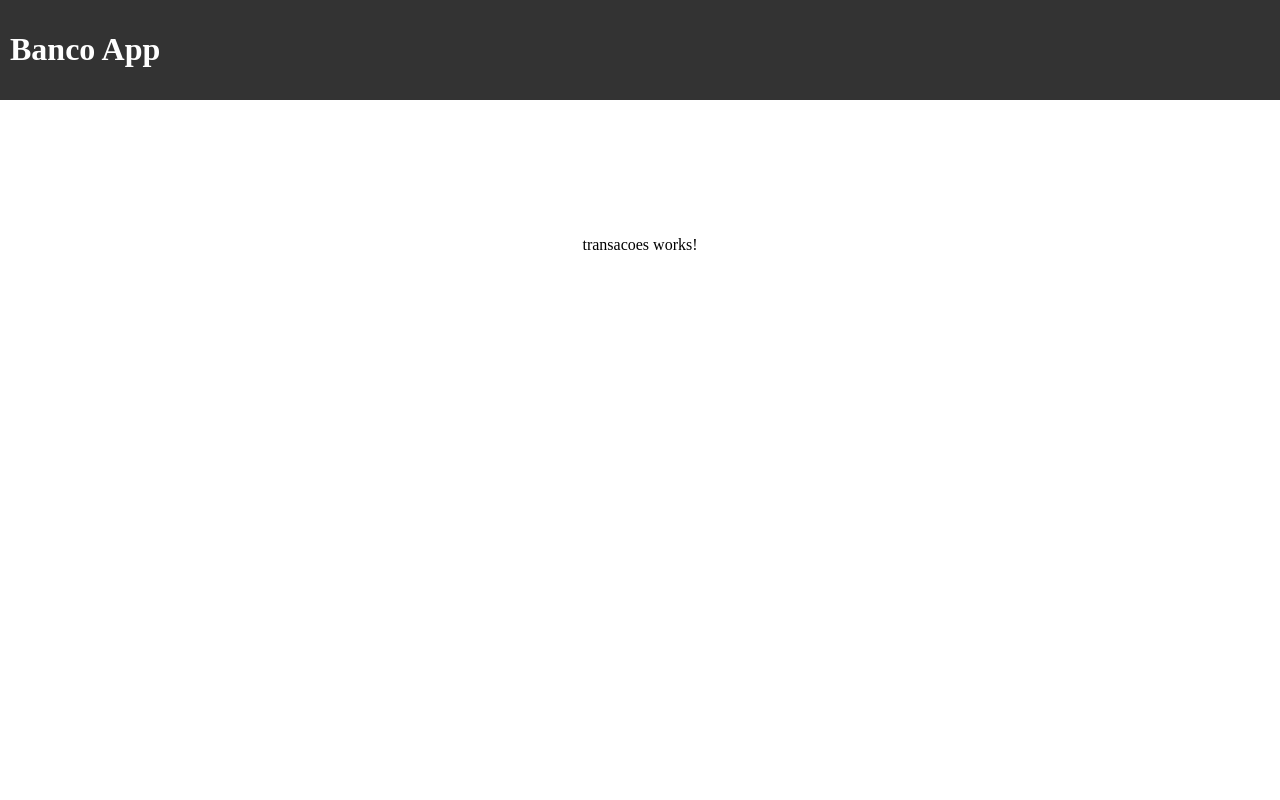
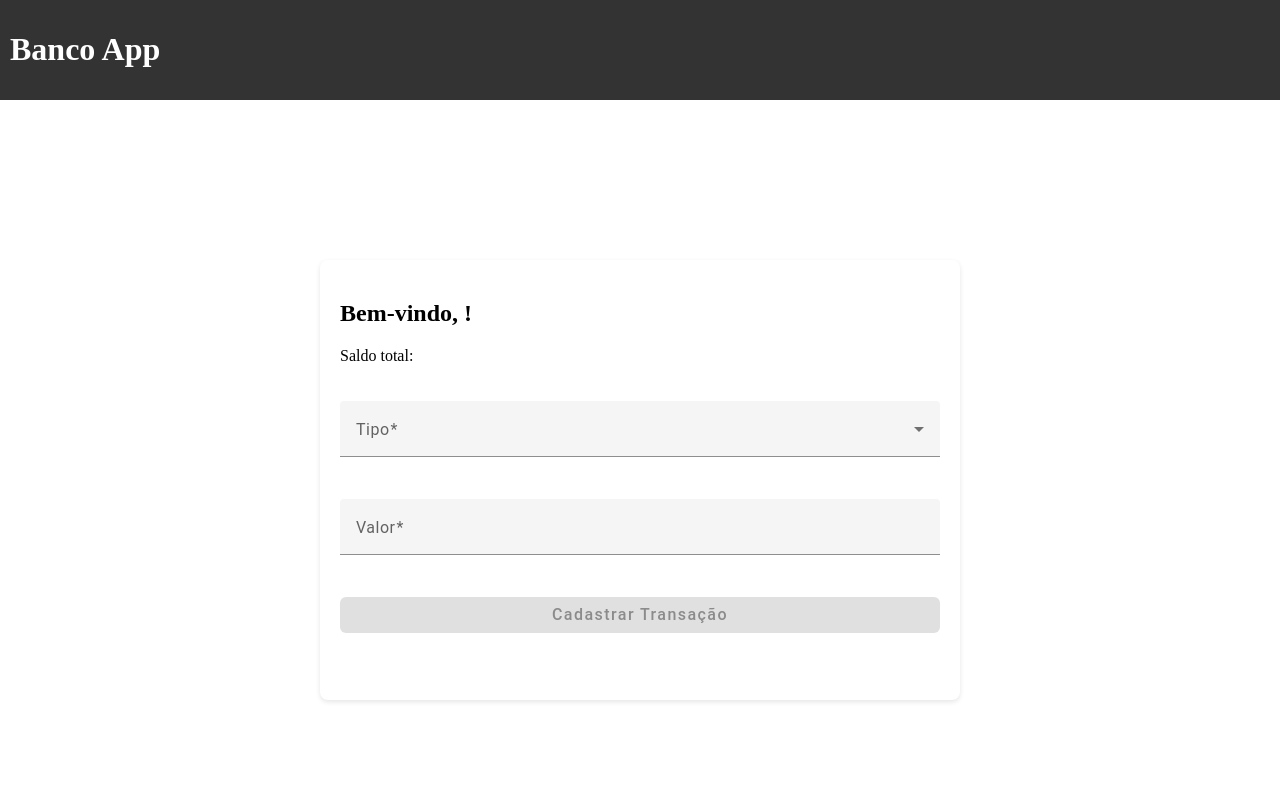
Before and after one commit to alinebianca2/banco-app, an Angular app: page /transacoes/1 in a window 1280 px wide. Shown: the top 800 px of the page. Built offline with nearby package versions, Linux system fonts and the light colour scheme; no server answers.

Commit message:
feat: transacoesModule

```diff
--- a/src/app/modules/transacoes/transacoes.module.ts
+++ b/src/app/modules/transacoes/transacoes.module.ts
@@ -2,6 +2,8 @@ import { NgModule } from '@angular/core';
 import { CommonModule } from '@angular/common';
 import { TransacoesComponent } from './transacoes/transacoes.component';
 import { SharedModule } from 'src/app/shared/shared.module';
+import { ReactiveFormsModule } from '@angular/forms';
+
 
 
 
@@ -11,7 +13,9 @@ import { SharedModule } from 'src/app/shared/shared.module';
   ],
   imports: [
     CommonModule,
-    SharedModule
+    SharedModule,
+    ReactiveFormsModule
+
   ]
 })
 export class TransacoesModule { }
--- a/src/app/modules/transacoes/transacoes/transacoes.component.html
+++ b/src/app/modules/transacoes/transacoes/transacoes.component.html
@@ -1 +1,43 @@
-<p>transacoes works!</p>
+<form [formGroup]="transacaoForm" (ngSubmit)="onSubmit()">
+
+  <div class="cliente-info">
+    <h2>Bem-vindo, {{clientName}}!</h2>
+    <p>Saldo total: {{ this.saldoTotal | currency: 'BRL' }}</p>
+  </div>
+  <mat-form-field appearance="fill">
+    <mat-label>Tipo</mat-label>
+    <mat-select formControlName="tipo" required>
+      <mat-option value="credito">Crédito</mat-option>
+      <mat-option value="debito">Débito</mat-option>
+    </mat-select>
+    <mat-error *ngIf="transacaoForm.get('tipo')?.hasError('required')">
+      Este campo é obrigatório
+    </mat-error>
+  </mat-form-field>
+
+  <mat-form-field appearance="fill">
+    <mat-label>Valor</mat-label>
+    <input matInput formControlName="valor" placeholder="Digite o valor da transação" mask="separator.2" thousandSeparator="." decimalMarker="," />
+    <mat-error *ngIf="transacaoForm.get('valor')?.hasError('required')">
+      Este campo é obrigatório
+    </mat-error>
+    <mat-error *ngIf="transacaoForm.get('valor')?.hasError('min')">
+      O valor deve ser maior que zero
+    </mat-error>
+    <mat-error *ngIf="transacaoForm.get('valor')?.hasError('pattern')">
+      Valor inválido. Somente números são permitidos.
+    </mat-error>
+  </mat-form-field>
+
+  <button mat-raised-button color="primary" type="submit" [disabled]="!transacaoForm.valid">
+    Cadastrar Transação
+  </button>
+</form>
+
+<div *ngIf="transacaoCadastrada" class="confirmacao-container">
+  <p class="confirmacao-mensagem">Transação cadastrada com sucesso!</p>
+  <p class="confirmacao-pergunta">Deseja visualizar o extrato detalhado?</p>
+  <button mat-raised-button color="accent" (click)="verExtrato()">
+    Sim, ver extrato
+  </button>
+</div>
--- a/src/app/modules/transacoes/transacoes/transacoes.component.scss
+++ b/src/app/modules/transacoes/transacoes/transacoes.component.scss
@@ -0,0 +1,42 @@
+.confirmacao-container {
+    display: flex;
+    flex-direction: column;
+    align-items: center;
+    text-align: center;
+    background-color: #f3f4f6;
+    padding: 20px;
+    border-radius: 8px;
+    box-shadow: 0 4px 8px rgba(0, 0, 0, 0.1);
+    max-width: 400px;
+    margin: 20px auto;
+  }
+
+  .confirmacao-mensagem {
+    font-family: 'Roboto', sans-serif;
+    font-size: 18px;
+    font-weight: bold;
+    color: #4caf50;
+    margin-bottom: 8px;
+  }
+
+  .confirmacao-pergunta {
+    font-family: 'Roboto', sans-serif;
+    font-size: 16px;
+    color: rgba(0, 0, 0, 0.87);
+    margin-bottom: 20px;
+  }
+
+  button {
+    font-size: 16px;
+    font-weight: 500;
+    padding: 10px 24px;
+    border-radius: 6px;
+    width: 100%;
+    transition: background-color 0.3s ease;
+    background-color: #3f51b5;
+    color: white;
+
+    &:hover {
+      background-color: #303f9f;
+    }
+  }
--- a/src/app/modules/transacoes/transacoes/transacoes.component.ts
+++ b/src/app/modules/transacoes/transacoes/transacoes.component.ts
@@ -1,10 +1,89 @@
-import { Component } from '@angular/core';
+import { Component, OnInit } from '@angular/core';
+import { FormControl, FormGroup, Validators } from '@angular/forms';
+import { MatSnackBar } from '@angular/material/snack-bar';
+import { ActivatedRoute, Router } from '@angular/router';
+import { ClienteService } from '../../cliente/cliente.service';
+
+
 
 @Component({
   selector: 'app-transacoes',
   templateUrl: './transacoes.component.html',
-  styleUrls: ['./transacoes.component.scss']
+  styleUrls: ['./transacoes.component.scss'],
 })
-export class TransacoesComponent {
+export class TransacoesComponent implements OnInit{
+  transacaoForm: FormGroup;
+  clientId!: string | null;
+  transacaoCadastrada: boolean = false;
+  id: number = 0;
+  clientName: any = "";
+  saldoTotal: any;
 
+  constructor(private route: ActivatedRoute, private snackBar: MatSnackBar, private router: Router, private clienteService: ClienteService) {
+    this.transacaoForm = new FormGroup({
+      tipo: new FormControl('', [Validators.required]),
+      valor: new FormControl('', [Validators.required, Validators.min(1),  Validators.pattern('^[0-9]*$') ]),
+      descricao: new FormControl(''),
+    });
+  }
+
+  ngOnInit(): void {
+
+    this.route.paramMap.subscribe(params => {
+      this.clientId = params.get('clientId');
+      this.id = Number(this.clientId)
+    });
+    this.clienteService.getClienteNome(this.id).subscribe(
+      (response: any) => {
+        const nomeCliente = response.nome;
+        this.clientName = nomeCliente.charAt(0).toUpperCase() + nomeCliente.slice(1)
+      },
+      (error) => {
+        console.error(error);
+      }
+    );
+
+    this.clienteService.getSomaExtrato(this.id).subscribe(
+      (response: any) => {
+        console.log(response);
+
+        this.saldoTotal = response.saldoTotal;
+      },
+      (error) => {
+        console.error(error);
+      }
+    );
+  }
+
+  onSubmit(): void {
+    if (this.transacaoForm.valid) {
+
+      const transacao = {
+        clienteId: this.clientId!,
+        tipo: this.transacaoForm.get('tipo')?.value,
+        valor: this.transacaoForm.get('valor')?.value,
+        descricao: this.transacaoForm.get('descricao')?.value
+      };
+
+      this.clienteService.cadastrarTransacao(this.id, transacao.tipo, transacao.valor).subscribe(
+        (response: any) => {
+          console.log(response, "here");
+          this.transacaoCadastrada = true;
+        },
+        (error) => {
+          console.error(error);
+        }
+      );
+
+    } else {
+      this.snackBar.open('Por favor, preencha todos os campos corretamente.', 'Fechar', {
+        duration: 3000,
+        panelClass: ['error-snackbar']
+      });
+    }
+  }
+
+  verExtrato(): void {
+    this.router.navigate([`/extrato/${this.clientId}`]);
+  }
 }
```
